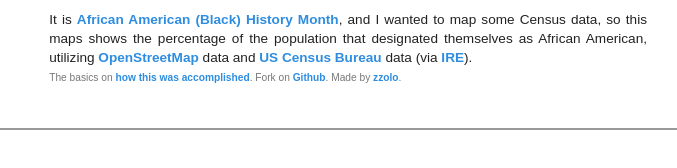
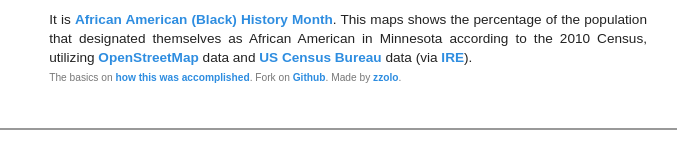
Before and after one commit to zzolo/mn-census-2010-aa, a plain HTML site: page index.html in a window 1280 px wide. Shown: the full height of the page, 603-1280 px from the left. Drawn offline with nearby package versions, Linux system fonts and the light colour scheme; a script that the page names is missing.

Commit message:
Updated wording.

```diff
--- a/index.html
+++ b/index.html
@@ -21,7 +21,7 @@
   <!--[if lt IE 7]><p class=chromeframe>Your browser is <em>ancient!</em> <a href="http://browsehappy.com/">Upgrade to a different browser</a> or <a href="http://www.google.com/chromeframe/?redirect=true">install Google Chrome Frame</a> to experience this site.</p><![endif]-->
   <header>
     <h1>African American population percentage in Minnesota by 2010 Census Tract</h1>
-    <p>It is <a href="http://en.wikipedia.org/wiki/Black_History_Month">African American (Black) History Month</a>, and I wanted to map some Census data, so this maps shows the percentage of the population that designated themselves as African American, utilizing <a href="http://www.openstreetmap.org/">OpenStreetMap</a> data and <a href="http://www.census.gov/">US Census Bureau</a> data (via <a href="http://census.ire.org/">IRE</a>).  <br>
+    <p>It is <a href="http://en.wikipedia.org/wiki/Black_History_Month">African American (Black) History Month</a>.  This maps shows the percentage of the population that designated themselves as African American in Minnesota according to the 2010 Census, utilizing <a href="http://www.openstreetmap.org/">OpenStreetMap</a> data and <a href="http://www.census.gov/">US Census Bureau</a> data (via <a href="http://census.ire.org/">IRE</a>).  <br>
     <span class="notes">The basics on <a href="#" class="open-modal-how">how this was accomplished</a>.  Fork on <a href="https://github.com/zzolo/mn-census-2010-aa">Github</a>.  Made by <a href="http://zzolo.org">zzolo</a>.</span></p>
   </header>
   <div role="main" id="map-wrapper">
```
